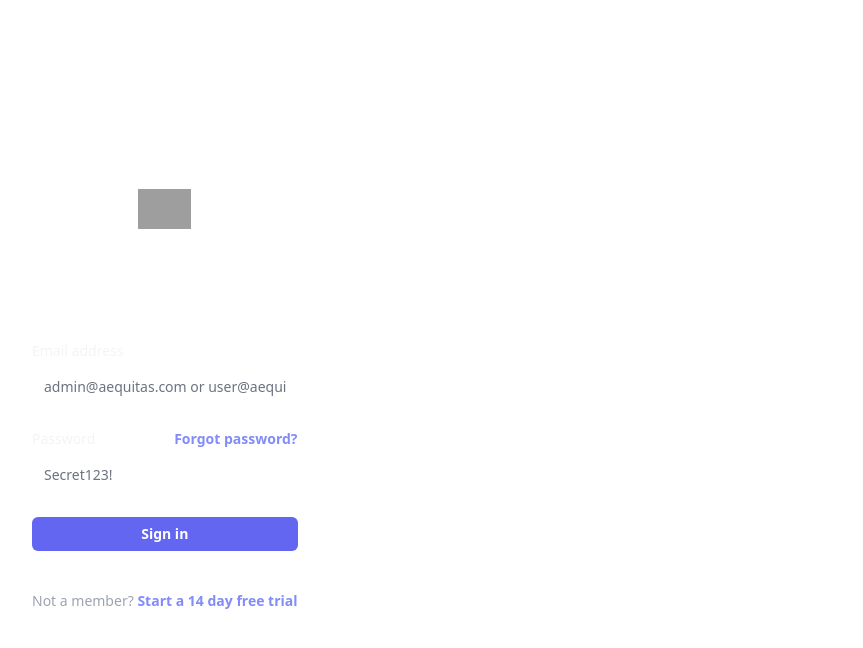
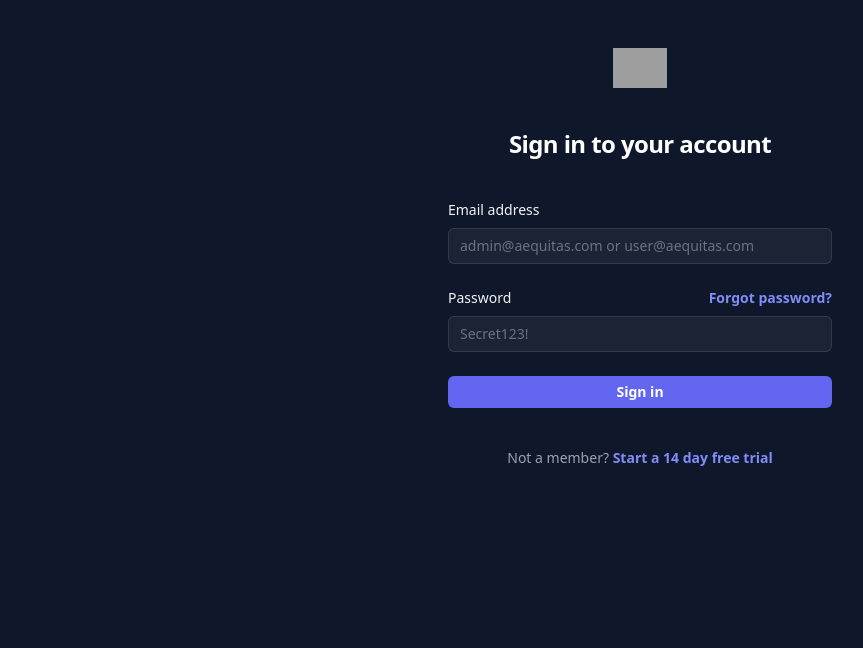
Before and after one commit to workjaykanzariya-byte/aequitas-reach-frontend, a React (Vite) app: page /login in a window 1280 px wide. Shown: the top 648 px of the page, without its empty margins (0-863 px from the left). Built offline with nearby package versions, Linux system fonts and the light colour scheme; grey boxes are pictures that could not be loaded.

Commit message:
chore: add postcss config

```diff
--- a/index.html
+++ b/index.html
@@ -1,12 +1,13 @@
 <!doctype html>
-<html lang="en" class="h-full bg-gray-900">
+<!-- Tailwind fix: move background test class to body for verification -->
+<html lang="en" class="h-full">
   <head>
     <meta charset="UTF-8" />
     <link rel="icon" type="image/svg+xml" href="/vite.svg" />
     <meta name="viewport" content="width=device-width, initial-scale=1.0" />
     <title>Vite + React</title>
   </head>
-  <body class="h-full">
+  <body class="h-full bg-slate-900">
     <div id="root"></div>
     <script type="module" src="/src/main.jsx"></script>
   </body>
--- a/package.json
+++ b/package.json
@@ -1,4 +1,5 @@
 {
+  "//": "Added Tailwind CSS tooling; previously missing so styles didn't compile",
   "name": "aequitas-reach-frontend",
   "private": true,
   "version": "0.0.0",
@@ -23,6 +24,9 @@
     "eslint-plugin-react-hooks": "^5.2.0",
     "eslint-plugin-react-refresh": "^0.4.20",
     "globals": "^16.3.0",
-    "vite": "^7.1.2"
+    "vite": "^7.1.2",
+    "tailwindcss": "^3.4.0",
+    "postcss": "^8.4.0",
+    "autoprefixer": "^10.4.0"
   }
 }
--- /dev/null
+++ b/postcss.config.js
@@ -0,0 +1,7 @@
+// Added PostCSS config to enable Tailwind and autoprefixer processing
+export default {
+  plugins: {
+    tailwindcss: {},
+    autoprefixer: {},
+  },
+}
--- a/src/index.css
+++ b/src/index.css
@@ -1,71 +1,4 @@
+/* Removed Vite boilerplate CSS; Tailwind's preflight now handles base styles */
 @tailwind base;
 @tailwind components;
 @tailwind utilities;
-:root {
-  font-family: system-ui, Avenir, Helvetica, Arial, sans-serif;
-  line-height: 1.5;
-  font-weight: 400;
-
-  color-scheme: light dark;
-  color: rgba(255, 255, 255, 0.87);
-  background-color: #242424;
-
-  font-synthesis: none;
-  text-rendering: optimizeLegibility;
-  -webkit-font-smoothing: antialiased;
-  -moz-osx-font-smoothing: grayscale;
-}
-
-a {
-  font-weight: 500;
-  color: #646cff;
-  text-decoration: inherit;
-}
-a:hover {
-  color: #535bf2;
-}
-
-body {
-  margin: 0;
-  display: flex;
-  place-items: center;
-  min-width: 320px;
-  min-height: 100vh;
-}
-
-h1 {
-  font-size: 3.2em;
-  line-height: 1.1;
-}
-
-button {
-  border-radius: 8px;
-  border: 1px solid transparent;
-  padding: 0.6em 1.2em;
-  font-size: 1em;
-  font-weight: 500;
-  font-family: inherit;
-  background-color: #1a1a1a;
-  cursor: pointer;
-  transition: border-color 0.25s;
-}
-button:hover {
-  border-color: #646cff;
-}
-button:focus,
-button:focus-visible {
-  outline: 4px auto -webkit-focus-ring-color;
-}
-
-@media (prefers-color-scheme: light) {
-  :root {
-    color: #213547;
-    background-color: #ffffff;
-  }
-  a:hover {
-    color: #747bff;
-  }
-  button {
-    background-color: #f9f9f9;
-  }
-}
--- a/src/pages/Profile.jsx
+++ b/src/pages/Profile.jsx
@@ -1,9 +1,10 @@
+// Added cyan text class to verify Tailwind output
 import { useAuth } from '../context/AuthContext';
 export default function Profile(){
   const { user } = useAuth();
   return (
     <div className="p-4 bg-white rounded-2xl border">
-      <h2 className="text-xl font-semibold">My Profile</h2>
+      <h2 className="text-xl font-semibold text-cyan-400">My Profile</h2>
       <div className="mt-3 text-sm text-slate-700">
         <div><b>Name:</b> {user?.name}</div>
         <div><b>Email:</b> {user?.email}</div>
--- a/tailwind.config.js
+++ b/tailwind.config.js
@@ -1,5 +1,6 @@
+// Tailwind was configured but modules weren't installed; ensuring proper content scanning
 export default {
-  content: ['./index.html','./src/**/*.{js,jsx,ts,tsx}'],
+  content: ['./index.html', './src/**/*.{js,jsx,ts,tsx}'],
   theme: { extend: {} },
   plugins: [],
 }
```
Also changed, not shown: 1 other file (tests, documents, lock files or other folders).
